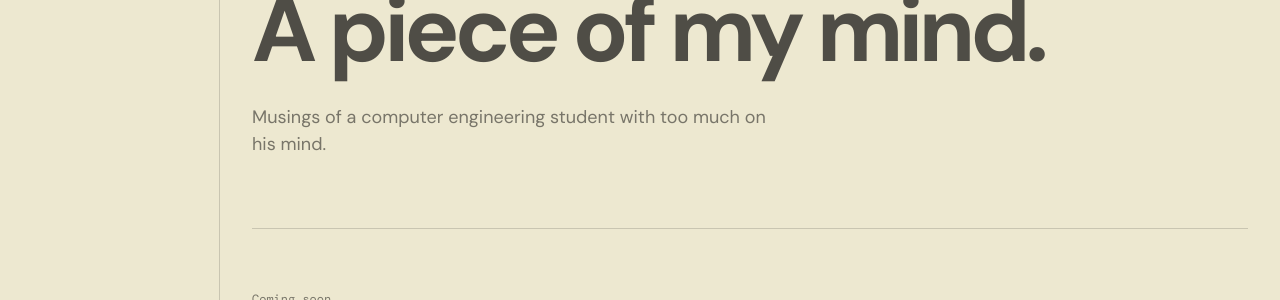
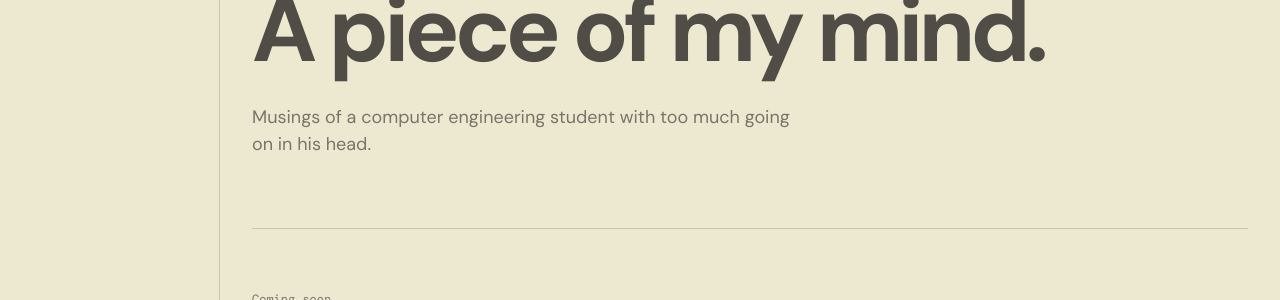
Before and after one commit to imasepan/imasepan.github.io, a Jekyll site: the page built from blog/index.html, in a window 1280 px wide and 957 px high. Shown: the part 273-573 px from the top of the window. Built offline with Jekyll 4.4.1, drawn with Linux system fonts in a browser that asks for light colours.

Commit message:
Update index.html
updated text

```diff
--- a/blog/index.html
+++ b/blog/index.html
@@ -7,7 +7,7 @@ description: Writing by imasepan.
 <section class="page-intro">
   <p class="eyebrow">03 / writing</p>
   <h1 class="typewriter-text" data-typewriter>A piece of my mind.</h1>
-  <p>Musings of a computer engineering student with too much on his mind.</p>
+  <p>Musings of a computer engineering student with too much going on in his head.</p>
 </section>
 <section class="post-list" aria-label="Blog posts">
   {% for post in site.posts %}
```
